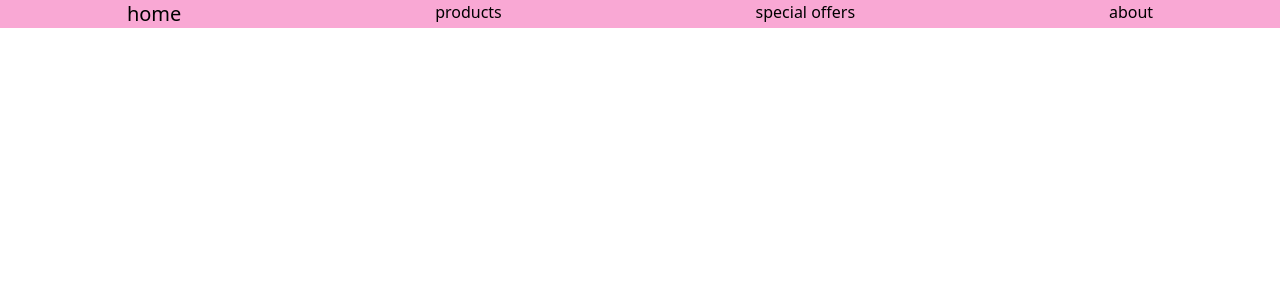
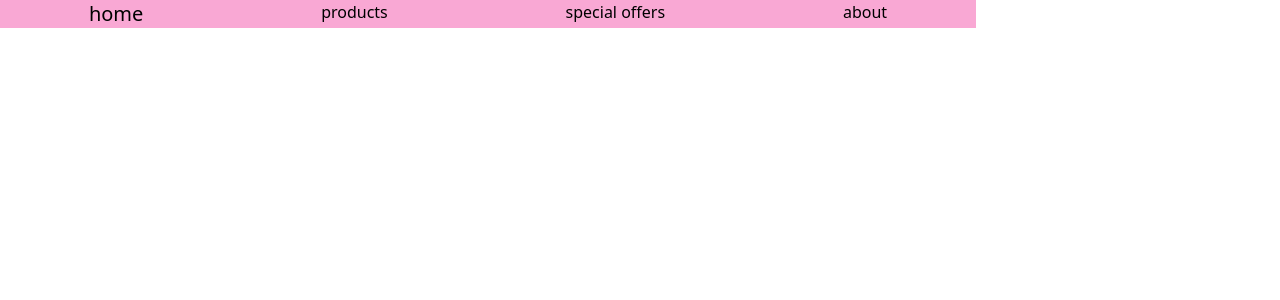
Before and after one commit to mehrnaz-ghaffar/onlineshop, a Vue app: page / in a window 1280 px wide. Shown: the top 300 px of the page. Built offline with nearby package versions, Linux system fonts and the light colour scheme.

Commit message:
chore : removed component

```diff
--- a/src/App.vue
+++ b/src/App.vue
@@ -1,6 +1,7 @@
 <template>
   <div id="app">
-    <nav class="bg-pink-300">
+    <!-- Navbar -->
+    <nav class="relative container bg-pink-300">
       <ul class="flex justify-around">
         <li class="text-xl">home</li>
         <li>products</li>
@@ -14,13 +15,12 @@
 </template>
 
 <script>
-import HelloWorld from './components/HelloWorld.vue'
 import './assets/tailwind.css'
 
 export default {
   name: 'App',
   components: {
-    HelloWorld
+
   }
 }
 </script>
--- a/src/components/HelloWorld.vue
+++ /dev/null
@@ -1,16 +0,0 @@
-<template>
-  <div class="hello">
-
-  </div>
-</template>
-
-<script>
-export default {
-  name: 'HelloWorld',
-
-}
-</script>
-
-<style scoped>
-
-</style>
```
